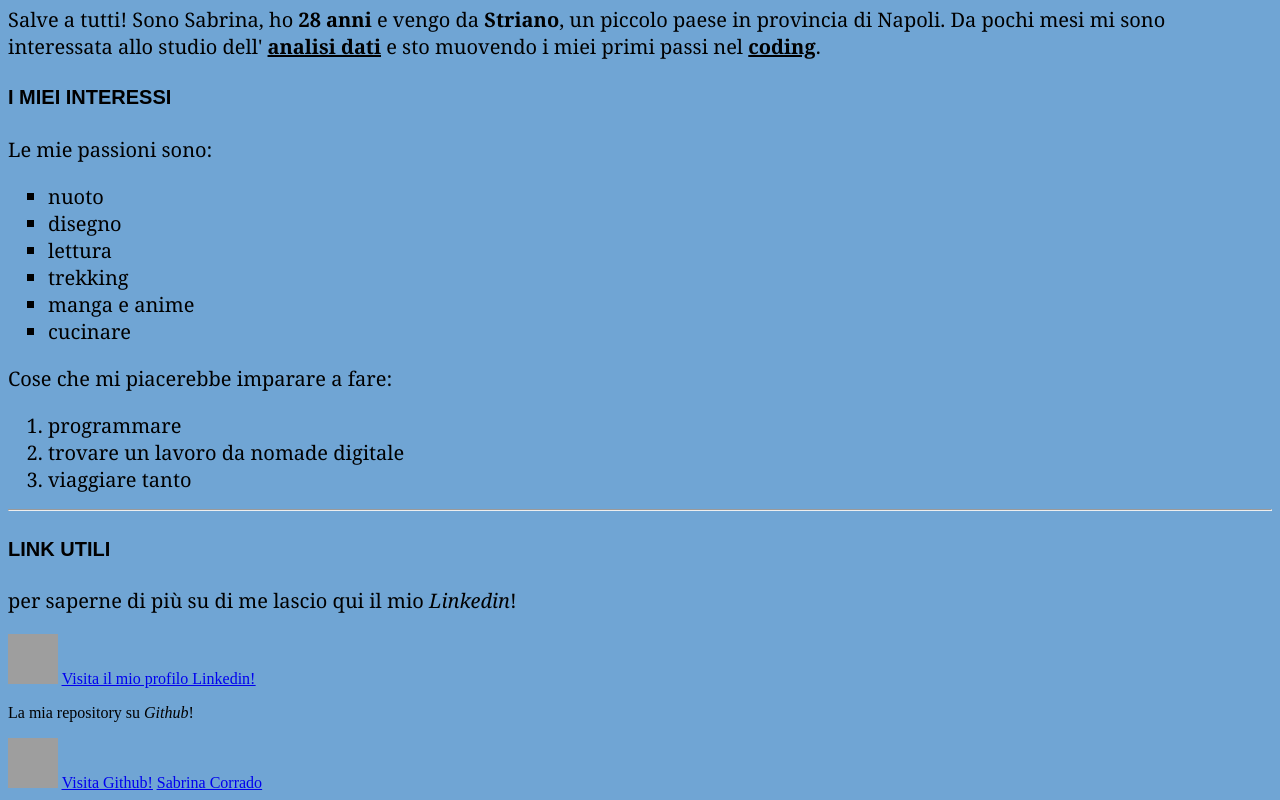
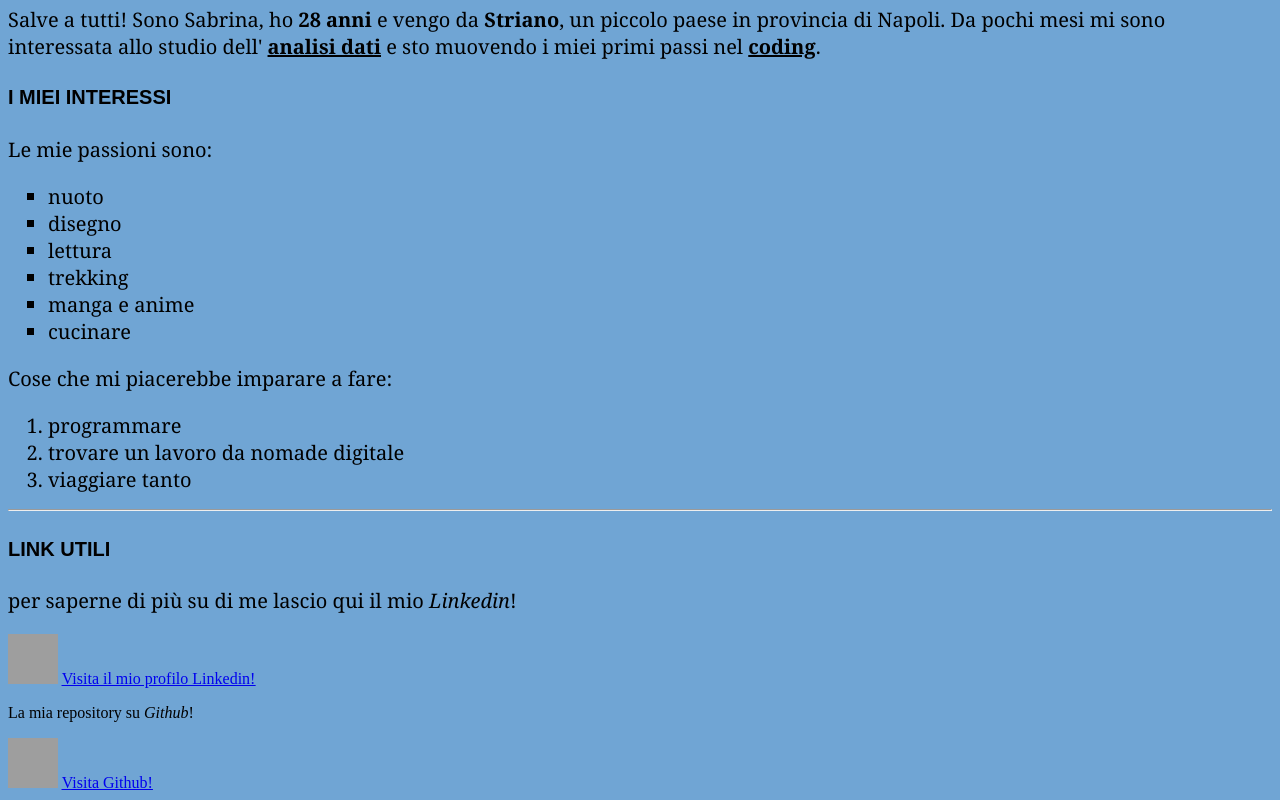
Before and after one commit to challenge-network-18-mar-24/sabrina-corrado, a plain HTML site: page index.html in a window 1280 px wide. Shown: the part 580-1380 px from the top of the page. Drawn offline with Linux system fonts and the light colour scheme; grey boxes are pictures that could not be loaded.

Commit message:
ultima modifica

```diff
--- a/index.html
+++ b/index.html
@@ -47,7 +47,6 @@
     <img src="https://www.vhv.rs/dpng/d/420-4202153_github-github-icon-hd-png-download.png" alt="icona github" width="50" height="50">
     <a href="https://github.com/challenge-network-18-mar-24/sabrina-corrado"><u>Visita Github!</u></a>
 
-    <a href="https://challenge-network-18-mar-24.github.io/sabrina-corrado/"><u>Sabrina Corrado</u></a>
 </div>
 
 </body>
```
